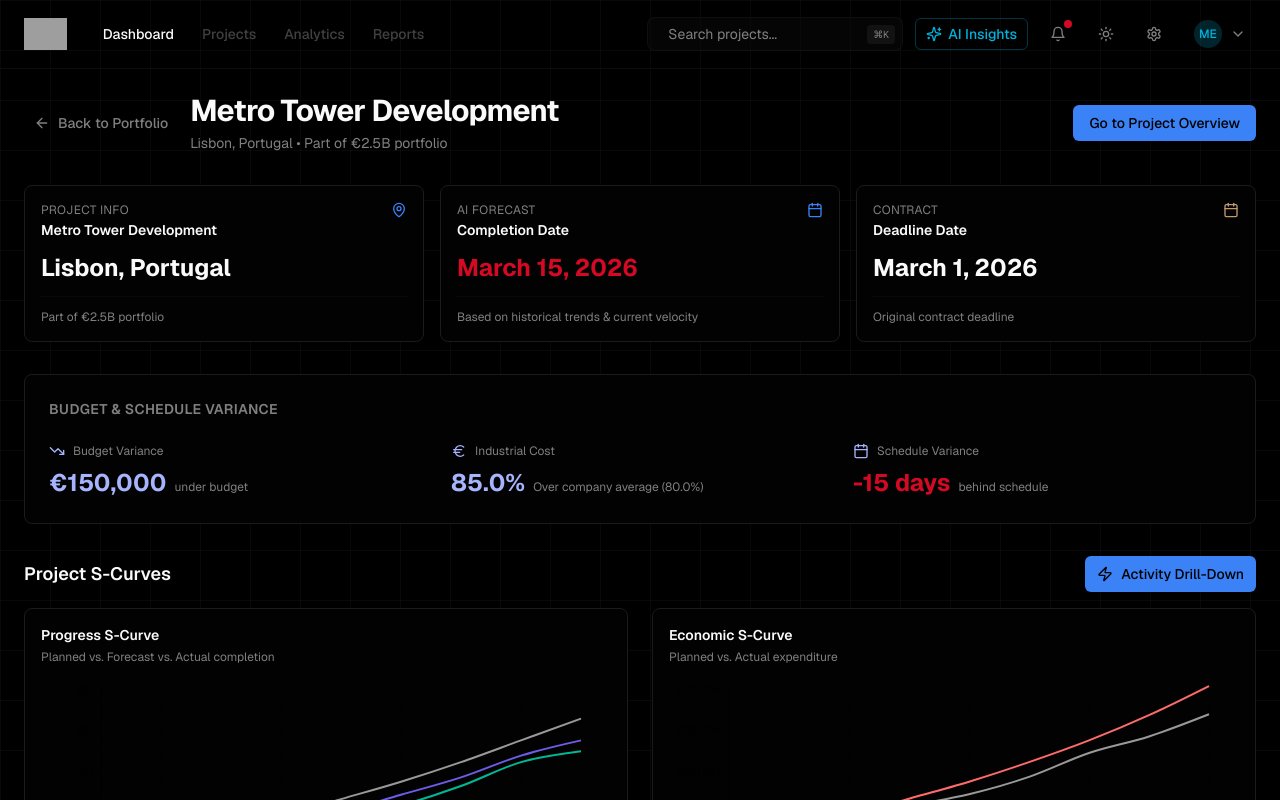
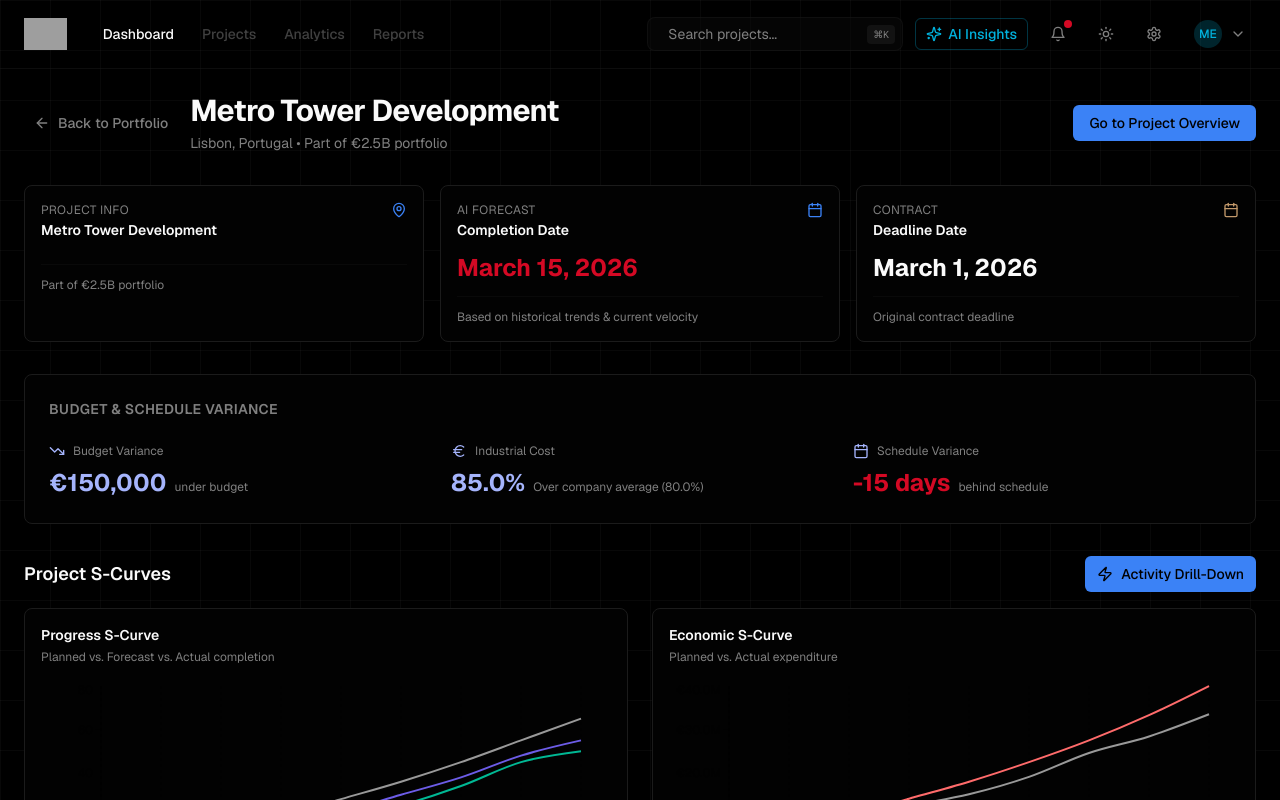
Before and after one commit to danielrebelo-volis/v0-volis-build-dashboard, a Next.js app: page /project/PRJ-001 in a window 1280 px wide. Shown: the top 800 px of the page. Built offline with nearby package versions, Linux system fonts and the light colour scheme; grey boxes are pictures that could not be loaded.

Commit message:
feat: remove location display from KPI section

```diff
--- a/components/project-kpi-section.tsx
+++ b/components/project-kpi-section.tsx
@@ -36,7 +36,6 @@ export function ProjectKPISection({
           <MapPin className="w-4 h-4 text-cyan" />
         </div>
         <div className="flex items-center gap-1 text-sm">
-          <p className="text-2xl font-bold text-foreground">{location}</p>
         </div>
         <div className="mt-3 pt-3 border-t border-border/30">
           <p className="text-xs text-muted-foreground">Part of €2.5B portfolio</p>
```
